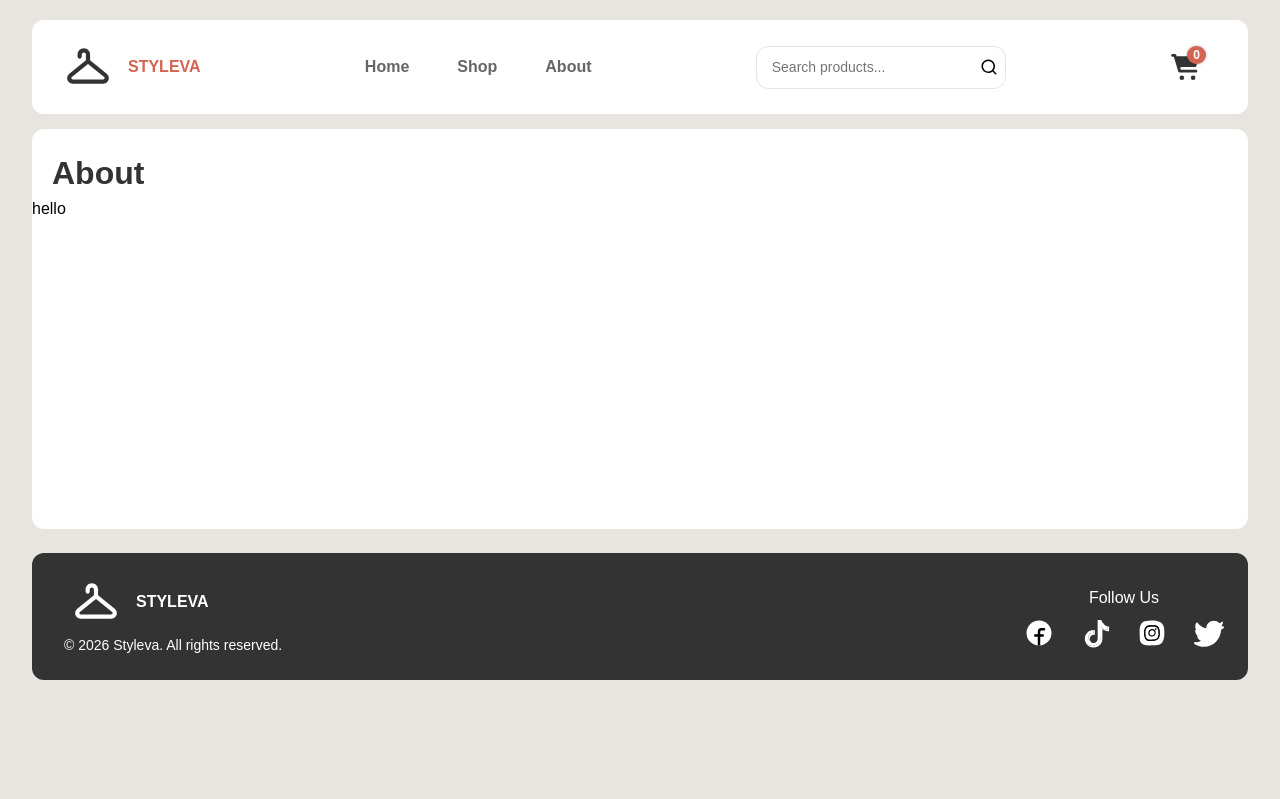
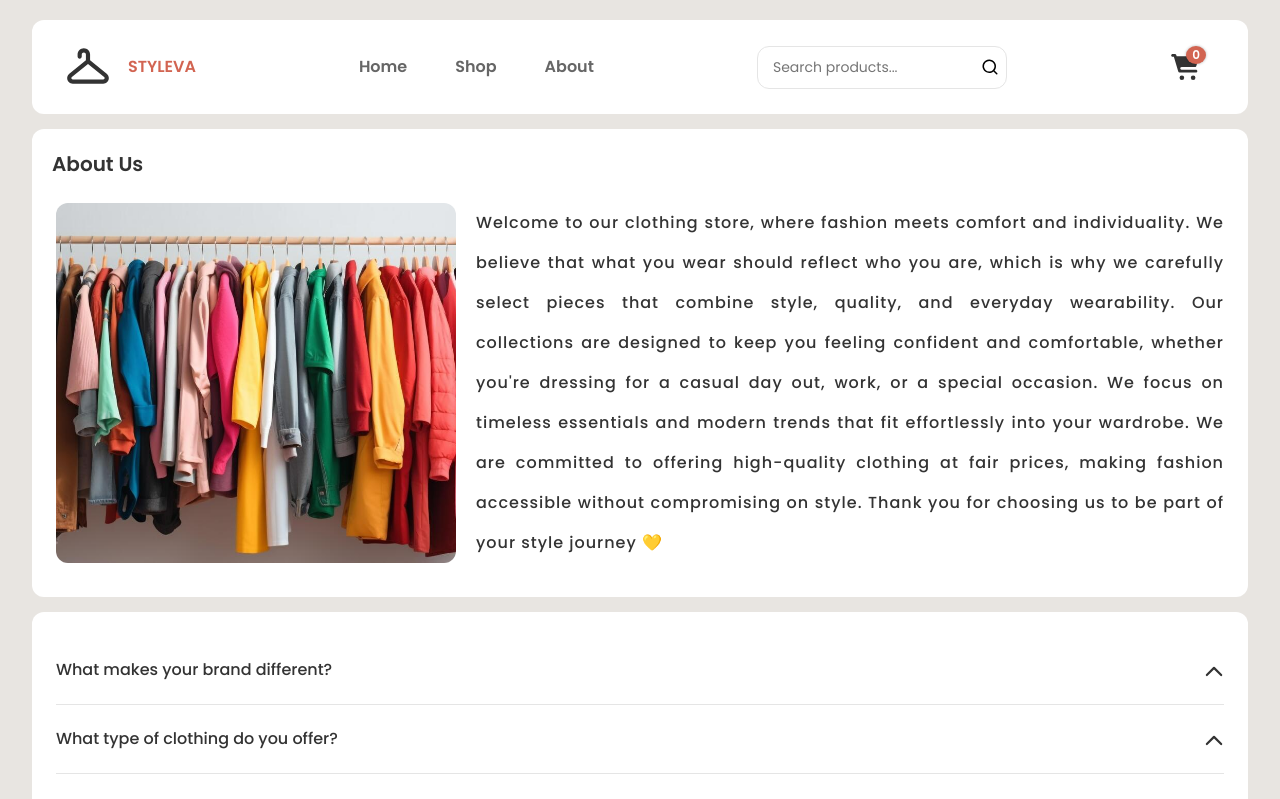
Before and after one commit to mariamisa/Project-3-Store-Management-GUI, a React (Vite) app: page /about in a window 1280 px wide. Shown: the top 799 px of the page. Built offline with nearby package versions, Linux system fonts and the light colour scheme.

Commit message:
add about page

```diff
--- a/index.html
+++ b/index.html
@@ -3,7 +3,7 @@
   <head>
     <meta charset="UTF-8" />
     <link rel="icon" type="image/svg+xml" href="/vite.svg" />
-    <meta name="viewport" content="width=device-width, initial-scale=1.0" />
+<link href="https://fonts.googleapis.com/css2?family=Poppins:wght@400;500;600&display=swap" rel="stylesheet">    <meta name="viewport" content="width=device-width, initial-scale=1.0" />
     <title>Certification Project 3 | Coding in Colour | Vite + React</title>
     <!-- Font imports go below this line -->
 
--- a/src/Pages/About.jsx
+++ b/src/Pages/About.jsx
@@ -1,16 +1,35 @@
 import PageTitle from '../components/Header/Title';
+import AccordionItem from '../components/AccordionItem';
 
+import Image from '../../public/images/header6.jpg'
+import faq from '../faq.json'
 import styles from './styles.module.css';
 
 export default function About() {
 	return (
-		<div className={styles.pageContainer}>
-			<div className={styles.pageTitleContainer}>
-				<PageTitle text={"About"} />
+		<>
+			<div className={styles.pageContainer}>
+				<div className={styles.pageTitleContainer}>
+					<PageTitle text="About Us" />
+				</div>
+				<div className={styles.section1}>
+					<img src={Image} alt='clothes image' />
+					<p>Welcome to our clothing store, where fashion meets comfort and individuality. We believe that what you wear should reflect who you are, which is why we carefully select pieces that combine style, quality, and everyday wearability.
+
+						Our collections are designed to keep you feeling confident and comfortable, whether you're dressing for a casual day out, work, or a special occasion. We focus on timeless essentials and modern trends that fit effortlessly into your wardrobe.
+
+						We are committed to offering high-quality clothing at fair prices, making fashion accessible without compromising on style.
+
+						Thank you for choosing us to be part of your style journey 💛</p>
+				</div >
+			</div >
+			<div className={styles.pageContainer}>
+				<div className={styles.section2}>
+					{faq?.faq?.map(({ question, answer }) => <AccordionItem title={question}>
+						{answer}
+					</AccordionItem>)}
+				</div>
 			</div>
-			<div>
-				<p>hello</p>
-			</div>
-		</div>
+		</>
 	)
 }
--- a/src/Pages/Home.jsx
+++ b/src/Pages/Home.jsx
@@ -1,6 +1,7 @@
 import { useSelector } from 'react-redux'
 
 import Header from '../components/Header'
+import PageTitle from '../components/Header/Title'
 import Link from '../components/Navbar/Link'
 import ProductsContainer from '../components/ProductContainer'
 import { selectFeaturedProducts, selectFilteredProducts } from '../features/products/productsSelectors'
@@ -16,8 +17,8 @@ export default function Home() {
 			<Header />
 			<div className={styles.featuredSection}>
 				<div className={styles.featured}>
-					<h2>Featured Picks</h2>
-					<Link className={styles.link} to="/shop" text=" view all" />
+					<PageTitle text={"Featured Picks"}/>
+						<Link className={styles.link} to="/shop" text=" view all" />
 				</div>
 				<ProductsContainer
 					products={filteredProducts.filtered
--- a/src/Pages/styles.module.css
+++ b/src/Pages/styles.module.css
@@ -2,6 +2,7 @@
 	border-radius: 5px;
 	width: 95%;
 	margin: 20px auto;
+	font-family: var(--font-main);
 }
 
 .pageContainer {
@@ -68,5 +69,45 @@
 }
 
 .footerCart {
-	padding: 20px;
+	padding: var(--space-lg);
 }
+
+.section1 {
+	padding: var(--space-lg);
+	display: flex;
+	justify-content: space-between;
+	/* align-items: center; */
+	gap: 20px;
+}
+
+.section1 img {
+	width: 400px;
+	object-fit: cover;
+	border-radius: var(--radius);
+}
+
+.section1 p {
+	letter-spacing: 1px;
+	line-height: 40px;
+	text-align: justify;
+	color: var(--clr-text);
+	font-weight: var(--fw-medium);
+	font-size: var(--fs-md);
+}
+
+.section2 {
+	padding: var(--space-lg);
+}
+
+@media (max-width: 768px) {
+	.section1 img {
+		display: none;
+	}
+
+	.section1 p {
+		letter-spacing: 1px;
+		line-height: 30px;
+		text-align: left;
+		font-size: var(--fs-md);
+	}
+}
--- /dev/null
+++ b/src/components/AccordionItem/index.jsx
@@ -0,0 +1,29 @@
+import { useState } from "react";
+
+import Up from '../../svg/up'
+import Down from '../../svg/down'
+
+import styles from "./styles.module.css";
+
+const AccordionItem = ({ title, children }) => {
+	const [open, setOpen] = useState(false);
+
+	return (
+		<div className={styles.item}>
+			<button
+				className={styles.button}
+				onClick={() => setOpen(!open)}
+			>
+				<span className={styles.title}>{title}</span>
+				<span>{open ? <Down /> : <Up />}</span>
+			</button>
+
+			<div
+				className={`${styles.content} ${open && styles.contentOpen}`}>
+				<div className={styles.inner}>{children}</div>
+			</div>
+		</div>
+	);
+};
+
+export default AccordionItem;
--- /dev/null
+++ b/src/components/AccordionItem/styles.module.css
@@ -0,0 +1,63 @@
+.container {
+  width: 100%;
+  max-width: 700px;
+  margin: 0 auto;
+}
+
+.item {
+  border-bottom: 1px solid var(--clr-border);
+  padding: 12px 0;
+}
+
+.button {
+  width: 100%;
+  background: none;
+  border: none;
+  cursor: pointer;
+  display: flex;
+  justify-content: space-between;
+  align-items: center;
+  font-size: var(--fs-md);
+  font-weight: var(--fw-medium);
+  color: var(--clr-text);
+  padding: 10px 0;
+  transition: color 0.2s ease;
+}
+
+.button:hover {
+  color: var(--clr-text);
+}
+
+.content {
+  overflow: hidden;
+  transition: max-height 0.3s ease, opacity 0.3s ease;
+  max-height: 0;
+  opacity: 0;
+}
+
+.title {
+  color: var(--clr-text);
+  text-align: left;
+  font-size: var(--fs-md);
+}
+
+.contentOpen {
+  max-height: 200px;
+  opacity: 1;
+}
+
+.inner {
+  padding: 10px 0;
+  font-size: var(--fs-sm);
+  color: var(--clr-text-light);
+  line-height: 1.6;
+}
+
+@media (max-width: 768px) {
+  .title {
+    font-size: var(--fs-sm);
+  }
+  .inner {
+    font-size: var(--fs-xs);
+  }
+}
--- a/src/components/Header/styles.module.css
+++ b/src/components/Header/styles.module.css
@@ -32,10 +32,12 @@
 .description {
 	margin-bottom: var(--space-lg);
 	color: var(--clr-text);
+	font-size: var(--fs-lg);
 }
 
 .pageTitle {
 	color: var(--clr-primary);
+	font-size: var(--fs-lg);
 }
 
 .flex {
@@ -67,14 +69,21 @@
 	}
 
 	.title {
-		font-size: 28px;
+		font-size: var(--fs-lg);
 		line-height: 32px;
 	}
 
 	.description {
 		margin-bottom: var(--space-md);
+		font-size: var(--fs-md);
 	}
-	.pageTitle{
-		font-size: var(--fs-lg);
+
+	.pageTitle {
+		font-size: var(--fs-md);
+	}
+
+	.flex {
+		flex-direction: column;
+		font-size: var(--fs-sm);
 	}
 }
--- a/src/components/Product/styles.module.css
+++ b/src/components/Product/styles.module.css
@@ -100,4 +100,7 @@
   .productImage {
     height: 180px;
   }
+  .productName {
+  font-size: var(--fs-sm);
 }
+}
--- /dev/null
+++ b/src/faq.json
@@ -0,0 +1,28 @@
+{
+  "faq": [
+    {
+      "question": "What makes your brand different?",
+      "answer": "We focus on combining comfort, quality, and modern fashion trends to create clothing that feels as good as it looks."
+    },
+    {
+      "question": "What type of clothing do you offer?",
+      "answer": "We offer a variety of clothing including casual wear, streetwear, and everyday essentials designed for both comfort and style."
+    },
+    {
+      "question": "How do you choose your products?",
+      "answer": "Each item is carefully selected based on quality, durability, and current fashion trends to ensure the best value for our customers."
+    },
+    {
+      "question": "Do you follow fashion trends?",
+      "answer": "Yes, we constantly update our collections to stay aligned with modern trends while also offering timeless essentials."
+    },
+    {
+      "question": "Is your clothing affordable?",
+      "answer": "We aim to provide high-quality clothing at fair and accessible prices for everyone."
+    },
+    {
+      "question": "Can I return or exchange items?",
+      "answer": "Yes, we offer easy returns and exchanges within a specified period to ensure customer satisfaction."
+    }
+  ]
+}
--- a/src/style.css
+++ b/src/style.css
@@ -19,7 +19,7 @@ body {
   /* 4. Improve text rendering */
   -webkit-font-smoothing: antialiased;
   background-color:rgb(232, 229, 225);
-  font-family: sans-serif;
+  font-family: "Poppins", sans-serif;
 }
 /* 5. Improve media defaults */
 img, picture, video, canvas, svg {
--- /dev/null
+++ b/src/svg/down.jsx
@@ -0,0 +1,15 @@
+import * as React from "react";
+const SVGComponent = (props) => (
+  <svg
+    fill="#333"
+    width="20px"
+    height="20px"
+    viewBox="-1 0 19 19"
+    xmlns="http://www.w3.org/2000/svg"
+    className="cf-icon-svg"
+    {...props}
+  >
+    <path d="M8.5 15.313a1.026 1.026 0 0 1-.728-.302l-6.8-6.8a1.03 1.03 0 0 1 1.455-1.456L8.5 12.828l6.073-6.073a1.03 1.03 0 0 1 1.455 1.456l-6.8 6.8a1.026 1.026 0 0 1-.728.302z" />
+  </svg>
+);
+export default SVGComponent;
--- /dev/null
+++ b/src/svg/up.jsx
@@ -0,0 +1,15 @@
+import * as React from "react";
+const SVGComponent = (props) => (
+  <svg
+    fill="#333"
+    width="20px"
+    height="20px"
+    viewBox="-1 0 19 19"
+    xmlns="http://www.w3.org/2000/svg"
+    className="cf-icon-svg"
+    {...props}
+  >
+    <path d="M15.3 15.32a1.026 1.026 0 0 1-.727-.302L8.5 8.946l-6.073 6.072a1.03 1.03 0 0 1-1.456-1.455l6.801-6.8a1.03 1.03 0 0 1 1.456 0l6.8 6.8a1.03 1.03 0 0 1-.727 1.757z" />
+  </svg>
+);
+export default SVGComponent;
```
